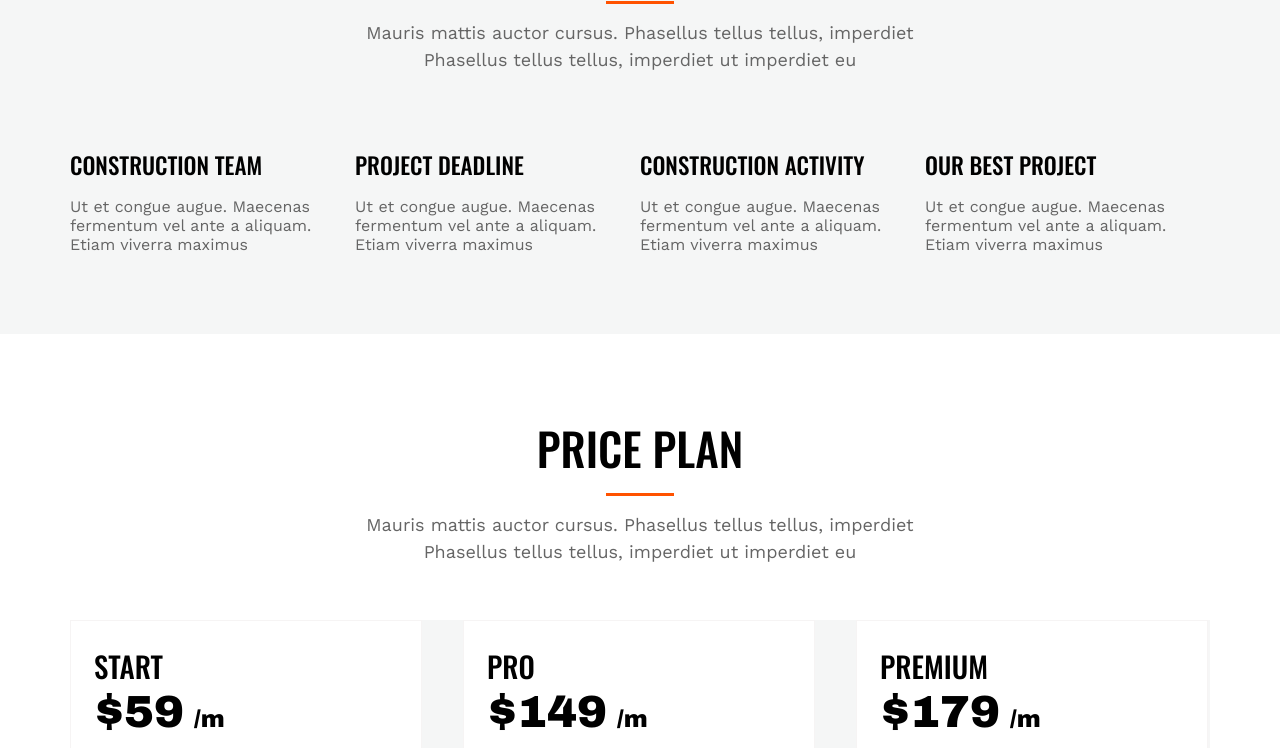
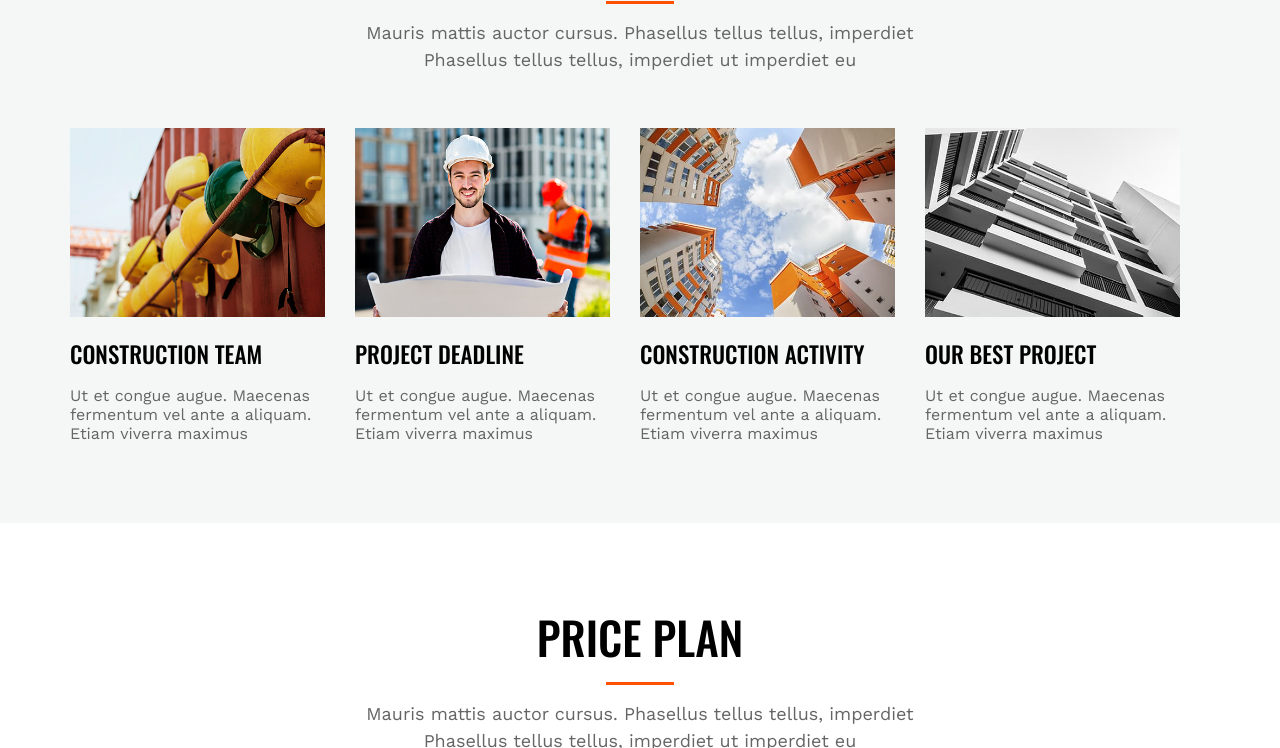
Before and after one commit to Mahfuz60/brigate-website, a plain HTML site: page index.html in a window 1280 px wide. Shown: the part 2360-3108 px from the top of the page. Drawn offline with nearby package versions, Linux system fonts and the light colour scheme; the site is published under a folder, as on GitHub Pages, so addresses that start at the root find nothing.

Commit message:
Add files via upload

```diff
--- a/index.html
+++ b/index.html
@@ -243,7 +243,7 @@
 
                       <div class="postWrapper">
                         <div class="singlePost">
-                            <div class="postImg"> <img src="/image/service/service-item1.jpg" alt=""> </div>
+                            <div class="postImg"> <img src="image/service/service-item1.jpg" alt=""> </div>
                                 <div class="postInfo">
                                   <h3>CONSTRUCTION TEAM</h3>
                                   <p>Ut et congue augue. Maecenas fermentum vel ante a aliquam. Etiam viverra maximus</p>
@@ -251,7 +251,7 @@
                         </div>
 
                           <div class="singlePost">
-                              <div class="postImg"><img src="/image/service/service-item2.jpg" alt=""> </div>
+                              <div class="postImg"><img src="image/service/service-item2.jpg" alt=""> </div>
                                 <div class="postInfo">
                                   <h3>PROJECT DEADLINE</h3>
                                   <p>Ut et congue augue. Maecenas fermentum vel ante a aliquam. Etiam viverra maximus</p>
@@ -259,7 +259,7 @@
                             </div>
 
                             <div class="singlePost">
-                                <div class="postImg"><img src="/image/service/service-item3.jpg" alt=""> </div>
+                                <div class="postImg"><img src="image/service/service-item3.jpg" alt=""> </div>
                                   <div class="postInfo">
                                     <h3>CONSTRUCTION ACTIVITY</h3>
                                     <p>Ut et congue augue. Maecenas fermentum vel ante a aliquam. Etiam viverra maximus</p>
@@ -267,7 +267,7 @@
                               </div>
 
                               <div class="singlePost">
-                                  <div class="postImg"><img src="/image/service/service-item4.jpg" alt=""> </div>
+                                  <div class="postImg"><img src="image/service/service-item4.jpg" alt=""> </div>
                                     <div class="postInfo">
                                       <h3>OUR BEST PROJECT</h3>
                                       <p>Ut et congue augue. Maecenas fermentum vel ante a aliquam. Etiam viverra maximus</p>
```
